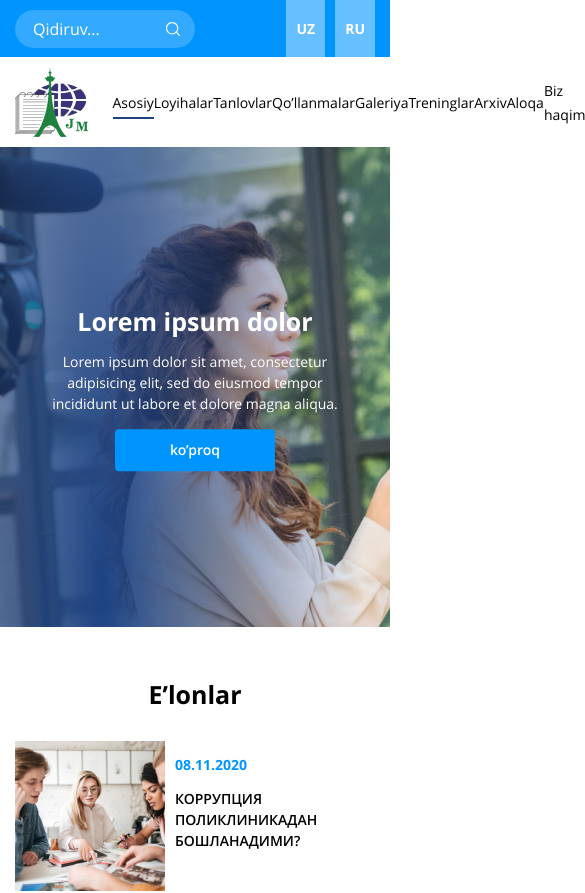
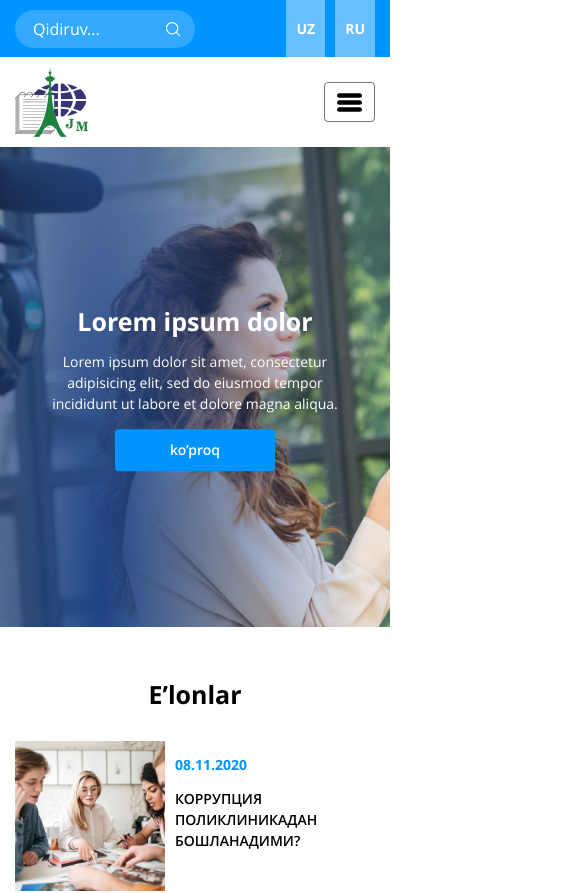
Before and after one commit to Navruz-Halimov/Jurnalists, a Nuxt app: page / in a window 390 px wide. Shown: the top 893 px of the page, 585 px wide, since content can reach past the window. Built offline with nearby package versions, Linux system fonts and the light colour scheme; what vue-backtotop would draw is missing.

Commit message:
finished responsiv header

```diff
--- a/assets/scss/components/_footer.scss
+++ b/assets/scss/components/_footer.scss
@@ -5,6 +5,11 @@
     display: flex;
     justify-content: space-between;
     align-items: center;
+
+    .active {
+      border-bottom: 2px solid #fff;
+      padding-bottom: 5px;
+    }
 
     a {
       font-size: 14px;
@@ -162,7 +167,7 @@
     }
 
     &__logo {
-      margin: auto;
+      margin: 10px 0 0 0;
       margin-bottom: 10px;
     }
 
@@ -173,12 +178,26 @@
   }
 }
 
+@media (max-width: 768px) {
+  .footer {
+    &__nav {
+      li {
+        margin-bottom: 15px;
+      }
+    }
+
+    &__navWrap {
+      padding: 0;
+    }
+  }
+}
+
 @media (max-width: 640px) {
   .footer {
     &__nav {
       justify-content: flex-start;
       li {
-        margin: 0px 15px 5px;
+        margin: 0px 15px 15px;
       }
     }
   }
--- a/assets/scss/components/_header.scss
+++ b/assets/scss/components/_header.scss
@@ -109,13 +109,66 @@
     }
   }
 
-  .icon-mobile-nav {
-    width: 30px;
-    height: 15px;
-    background-color: #000;;
+  .mobile-menu {
+    display: none;
+
+    &__button {
+      display: block;
+      margin: 0 0 0 auto;
+      background-color: inherit;
+
+      img {
+        width: 25px;
+      }
+
+      &:active, &:focus {
+        background-color: inherit !important;
+        box-shadow: none !important;
+      }
+    }
   }
 
-  .icon {
-    background-color: red;
+}
+
+#sidebar-right {
+  .b-icon.bi {
+    width: 45px;
+    height: 45px;
+    font-size: 30px;
+  }
+
+  .mobile__nav {
+    display: flex;
+    flex-direction: column;
+    align-items: flex-end;
+    padding: 0 25px 0 0;
+
+    a {
+      display: block;
+      margin-bottom: 5px;
+      color: #000;
+    }
   }
 }
+
+.b-sidebar.b-sidebar-right > .b-sidebar-header .close {
+  margin: 0 0 0 auto;
+}
+
+.b-sidebar {
+  width: 260px;
+}
+
+
+
+@media (max-width: 992px) {
+  .header {
+    &__nav {
+      display: none;
+    }
+
+    .mobile-menu {
+      display: block;
+    }
+  }
+}
--- a/assets/scss/pages/_index.scss
+++ b/assets/scss/pages/_index.scss
@@ -98,7 +98,7 @@
 
   &__date {
     font-weight: bold;
-    font-size: 20px;
+    font-size: 18px;
     line-height: 27px;
     color: #0094FF;
     padding-top: 10px;
@@ -106,7 +106,7 @@
 
   &__title {
     font-weight: 600;
-    font-size: 22px;
+    font-size: 18px;
     line-height: 30px;
     color: #000000;
     padding-top: 10px;
--- a/components/Footer.vue
+++ b/components/Footer.vue
@@ -11,34 +11,34 @@
                 </nuxt-link>
               </div>
             </b-col>
-            <b-col lg="9">
+            <b-col lg="9" class="footer__navWrap">
               <ul class="footer__nav">
                 <li>
-                  <nuxt-link to="/">Asosiy</nuxt-link>
+                  <nuxt-link exact active-class="active" to="/">Asosiy</nuxt-link>
                 </li>
                 <li>
-                  <nuxt-link to="/loyihalar">Loyihalar</nuxt-link>
+                  <nuxt-link active-class="active" to="/loyihalar">Loyihalar</nuxt-link>
                 </li>
                 <li>
-                  <nuxt-link to="/tanlovlar">Tanlovlar</nuxt-link>
+                  <nuxt-link active-class="active" to="/tanlovlar">Tanlovlar</nuxt-link>
                 </li>
                 <li>
-                  <nuxt-link to="/qo’llanmalar">Qo’llanmalar</nuxt-link>
+                  <nuxt-link active-class="active" to="/qo’llanmalar">Qo’llanmalar</nuxt-link>
                 </li>
                 <li>
-                  <nuxt-link to="/galeriya">Galeriya</nuxt-link>
+                  <nuxt-link active-class="active" to="/galeriya">Galeriya</nuxt-link>
                 </li>
                 <li>
-                  <nuxt-link to="/treninglar">Treninglar</nuxt-link>
+                  <nuxt-link active-class="active" to="/treninglar">Treninglar</nuxt-link>
                 </li>
                 <li>
-                  <nuxt-link to="/arxiv">Arxiv</nuxt-link>
+                  <nuxt-link active-class="active" to="/arxiv">Arxiv</nuxt-link>
                 </li>
                 <li>
-                  <nuxt-link to="/aloqa">Aloqa</nuxt-link>
+                  <nuxt-link active-class="active" to="/aloqa">Aloqa</nuxt-link>
                 </li>
                 <li>
-                  <nuxt-link to="/biz-haqimizda">Biz haqimizda</nuxt-link>
+                  <nuxt-link active-class="active" to="/biz-haqimizda">Biz haqimizda</nuxt-link>
                 </li>
               </ul>
             </b-col>
--- a/components/Header.vue
+++ b/components/Header.vue
@@ -65,6 +65,9 @@
                   <nuxt-link active-class="active" to="/biz-haqimizda">Biz haqimizda</nuxt-link>
                 </li>
               </ul>
+              <div class="mobile-menu">
+                <MobileMenu />
+              </div>
             </b-col>
           </b-row>
         </b-container>
@@ -75,11 +78,14 @@
 
 <script>
 import { create } from 'domain'
+import MobileMenu from './MobileMenu'
 export default {
   data() {
     return {
-      show: true
     }
+  },
+  components: {
+    MobileMenu
   },
   methods: {
 
--- /dev/null
+++ b/components/MobileMenu.vue
@@ -0,0 +1,38 @@
+<template>
+  <div>
+    <b-button v-b-toggle.sidebar-right class="mobile-menu__button">
+      <img src="../assets/images/menu_burger.svg" alt="">
+    </b-button>
+    <b-sidebar id="sidebar-right" title="" right shadow>
+      <ul class="mobile__nav">
+        <li>
+          <nuxt-link exact active-class="active" to="/">Asosiy</nuxt-link>
+        </li>
+        <li>
+          <nuxt-link active-class="active" to="/loyihalar">Loyihalar</nuxt-link>
+        </li>
+        <li>
+          <nuxt-link active-class="active" to="/tanlovlar">Tanlovlar</nuxt-link>
+        </li>
+        <li>
+          <nuxt-link active-class="active" to="/qo’llanmalar">Qo’llanmalar</nuxt-link>
+        </li>
+        <li>
+          <nuxt-link active-class="active" to="/galeriya">Galeriya</nuxt-link>
+        </li>
+        <li>
+          <nuxt-link active-class="active" to="/treninglar">Treninglar</nuxt-link>
+        </li>
+        <li>
+          <nuxt-link active-class="active" to="/arxiv">Arxiv</nuxt-link>
+        </li>
+        <li>
+          <nuxt-link active-class="active" to="/aloqa">Aloqa</nuxt-link>
+        </li>
+        <li>
+          <nuxt-link active-class="active" to="/biz-haqimizda">Biz haqimizda</nuxt-link>
+        </li>
+      </ul>
+    </b-sidebar>
+  </div>
+</template>
--- a/package.json
+++ b/package.json
@@ -19,7 +19,8 @@
     "nuxt-sass-resources-loader": "^2.0.5",
     "swiper": "^6.3.5",
     "vue-awesome-swiper": "^4.1.1",
-    "vue-backtotop": "^1.6.1"
+    "vue-backtotop": "^1.6.1",
+    "vue-burger-menu": "^2.0.5"
   },
   "devDependencies": {
     "@nuxtjs/eslint-config": "^3.1.0",
--- a/pages/index.vue
+++ b/pages/index.vue
@@ -237,7 +237,7 @@
         </b-row>
       </b-container>
     </div>
-    <!-- <div class="main-gallery">
+    <div class="main-gallery">
       <b-container>
         <b-row>
           <b-col cols="12">
@@ -282,7 +282,7 @@
           </b-col>
         </b-row>
       </b-container>
-    </div>  -->
+    </div>
     <div class="main-arxiv">
       <b-container>
         <b-row>
```
Also changed, not shown: assets/images/menu_burger.svg (added), 1 other file (tests, documents, lock files or other folders).
